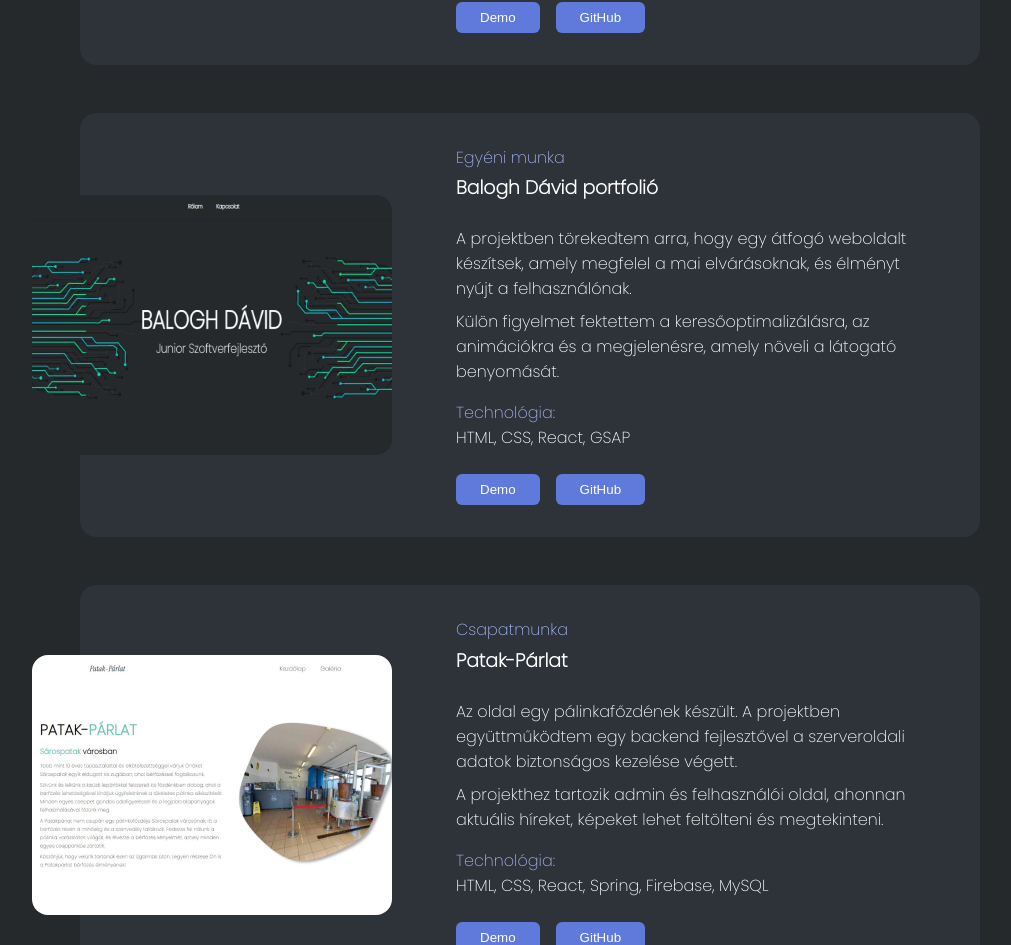
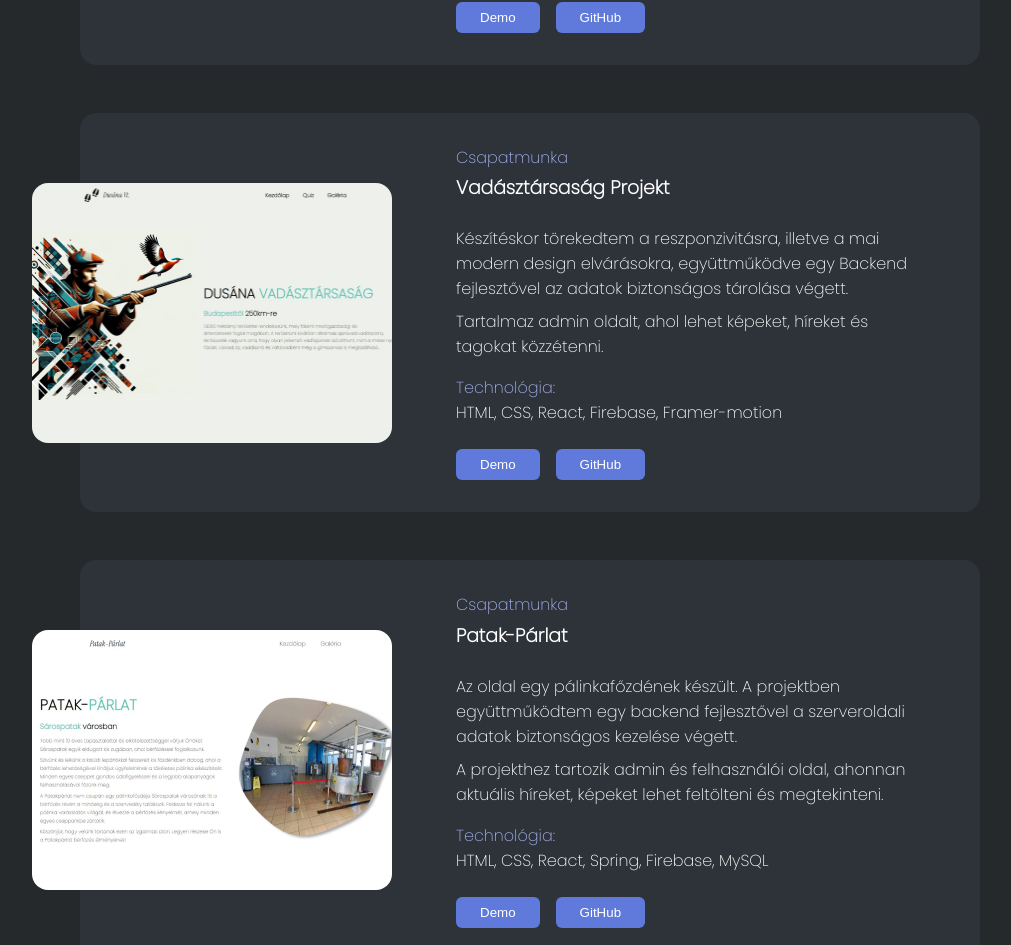
Before and after one commit to Tbence2002/torokbence-portfolio, a React (Create React App) app: page / in a window 1280 px wide. Shown: the part 3449-4394 px from the top of the page, without its empty margins (110-1121 px from the left). Built offline with nearby package versions, Linux system fonts and the light colour scheme.

Commit message:
add: new image

```diff
--- a/src/components/Munkaim.jsx
+++ b/src/components/Munkaim.jsx
@@ -1,17 +1,13 @@
 import React from 'react'
-import toast from 'react-hot-toast'
 import ScrollAnimation from './ScrollAnimation'
-import bdportfolio from '../assets/bdportfolio.jpg'
 import patakparlat from '../assets/patakparlat.jpg'
-import vadasztarsasag from '../assets/Fooldal.jpg'
+import vadasztarsasag from '../assets/vadasztarsasag.jpg'
 import cipowebshop from '../assets/cipowebshop.jpg'
 import mozi from '../assets/mozi.jpg'
 import Slide from './Slide'
 import "./munkaim.css"
 function Munkaim({ next, setNext }) {
-    function handleWorking() {
-        toast.error("Az oldal fejlesztés alatt!");
-    }
+
     return (
         <div className="munkaim-container" id='munkaim'>
             <div className="munkaim-content">
@@ -49,21 +45,21 @@ function Munkaim({ next, setNext }) {
                             <div className="works-content">
                                 <div className="works-image">
                                     <div className="work">
-                                        <img src={bdportfolio} alt="Balogh Dávid Portfolió" />
+                                        <img src={vadasztarsasag} alt="Vadásztársaság" />
                                     </div>
                                 </div>
                                 <div className="works-text">
-                                    <p>Egyéni munka</p>
-                                    <h3>Balogh Dávid portfolió</h3>
-                                    <p>A projektben törekedtem arra, hogy egy átfogó weboldalt készítsek, amely megfelel a mai elvárásoknak, és élményt nyújt a felhasználónak.</p>
-                                    <p>Külön figyelmet fektettem a keresőoptimalizálásra, az animációkra és a megjelenésre, amely növeli a látogató benyomását. </p>
+                                    <p>Csapatmunka</p>
+                                    <h3>Vadásztársaság Projekt</h3>
+                                    <p>Készítéskor törekedtem a reszponzivitásra, illetve a mai modern design elvárásokra, együttműködve egy Backend fejlesztővel az adatok biztonságos tárolása végett.</p>
+                                    <p>Tartalmaz admin oldalt, ahol lehet képeket, híreket és tagokat közzétenni.</p>
                                     <div className="technologia">
                                         <p>Technológia:</p>
-                                        <p>HTML, CSS, React, GSAP</p>
+                                        <p>HTML, CSS, React, Firebase, Framer-motion</p>
                                     </div>
                                     <div className="demo">
-                                        <a href="https://baloghjavadev.com/" target='_blank' rel="noreferrer"><button>Demo</button></a>
-                                        <a href="https://github.com/Florex001/portfolio-web-2.0" target='_blank' rel="noreferrer"><button>GitHub</button></a>
+                                        <a href="https://dusana-vadasztarsasag.vercel.app/" target='_blank' rel="noreferrer"><button>Demo</button></a>
+                                        <a href="https://github.com/Tbence2002/dusana-vadasztarsasag" target='_blank' rel="noreferrer"><button>GitHub</button></a>
                                     </div>
                                 </div>
                             </div>
@@ -119,29 +115,6 @@ function Munkaim({ next, setNext }) {
                                 </div>
                             </div>
                         </ScrollAnimation>
-                        <ScrollAnimation result="works-box">
-                            <div className="works-content">
-                                <div className="works-image">
-                                    <div className="work">
-                                        <img src={vadasztarsasag} alt="Vadásztársaság" />
-                                    </div>
-                                </div>
-                                <div className="works-text">
-                                    <p>Egyéni munka</p>
-                                    <h3>Vadásztársaság Projekt</h3>
-                                    <p>Vadászat témájú weboldal, melynek készítésekor törekedtem a reszponzív nézetre, illetve a mai modern design elvárásokra.</p>
-                                    <p>Tartalmaz admin oldalt, ahol lehet képeket, híreket és tagokat közzétenni.</p>
-                                    <div className="technologia">
-                                        <p>Technológia:</p>
-                                        <p>HTML, CSS, React, NodeJS, MySQL, Firebase</p>
-                                    </div>
-                                    <div className="demo">
-                                        <button onClick={handleWorking}>Demo</button>
-                                        <a href="https://github.com/Tbence2002/dusana_vadasztarsasag" target='_blank' rel="noreferrer"><button>GitHub</button></a>
-                                    </div>
-                                </div>
-                            </div>
-                        </ScrollAnimation>
                         <Slide next={next} setNext={setNext} />
                     </div>
                 }
```
